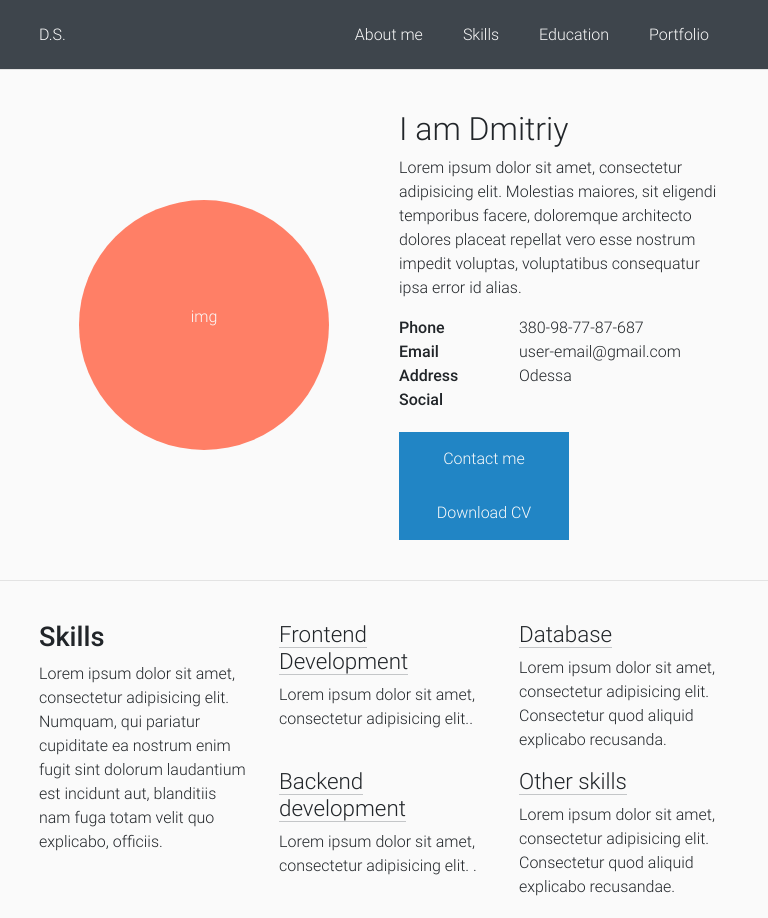
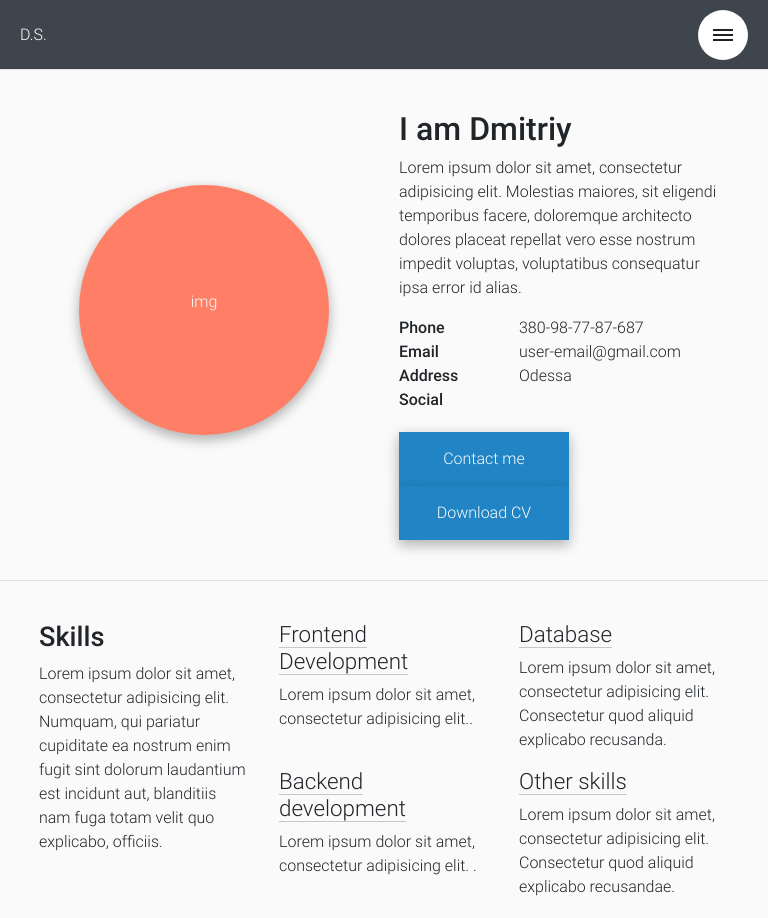
Before and after one commit to ProteinR/portfolio, a plain HTML site: page index.html in a window 768 px wide. Shown: the top 918 px of the page. Drawn offline with nearby package versions, Linux system fonts and the light colour scheme; some icons are missing.

Commit message:
Mob menu button

```diff
--- a/css/style.less
+++ b/css/style.less
@@ -57,10 +57,14 @@ h6 {
 
 .h1-responsive {
     font-size: 150%;
+    font-weight: 500;
+
 }
 
 .h2-responsive {
     font-size: 145%;
+    font-weight: 500;
+
 }
 
 .h3-responsive {
@@ -84,10 +88,14 @@ h6 {
 @media (min-width: 576px) {
     .h1-responsive {
         font-size: 170%;
+        font-weight: 500;
+
     }
 
     .h2-responsive {
         font-size: 140%;
+        font-weight: 500;
+
     }
 
     .h3-responsive {
@@ -206,6 +214,72 @@ header {
     background-color: #3E454C;
     border-bottom: 1px solid #e3e3e3;
 
+    .mobile-header {
+        //        color: red;
+        //        background-color: #abc0d4;
+        display: none;
+    }
+
+
+
+    @media (max-width: 768px) {
+        .container {
+            display: none;
+        }
+
+        .mobile-header {
+            display: block;
+            height: 100%;
+            padding: 0;
+
+            .wrapper {
+                padding: 10px 20px;
+                width: 100%;
+                align-items: center;
+                color: white;
+                justify-content: space-between;
+
+                .menu-btn {
+                    display: block;
+                    width: 50px;
+                    height: 50px;
+                    background-color: #fff;
+                    border-radius: 50%;
+                    position: relative;
+                }
+
+                .menu-btn span,
+                .menu-btn span::before,
+                .menu-btn span::after {
+                    position: absolute;
+                    top: 50%;
+                    margin-top: -1px;
+                    left: 50%;
+                    margin-left: -10px;
+                    width: 20px;
+                    height: 2px;
+                    background-color: #222;
+                }
+
+                .menu-btn span::before,
+                .menu-btn span::after {
+                    content: '';
+                    display: block;
+                    transition: 0.2s;
+                }
+
+                .menu-btn span::before {
+                    transform: translateY(-5px);
+                }
+
+                .menu-btn span::after {
+                    transform: translateY(5px);
+                }
+            }
+        }
+    }
+
+
     .container {
         height: 100%;
 
@@ -279,6 +353,7 @@ section {
 
             .photo-block {
                 order: 1;
+                margin-bottom: 30px;
             }
         }
     }
@@ -296,6 +371,8 @@ section {
         width: 250px;
         height: 250px;
         background-color: @red;
+        box-shadow: 0 5px 11px 0 rgba(0, 0, 0, .18), 0 4px 15px 0 rgba(0, 0, 0, .15);
+
 
         p {
             color: @white;
@@ -304,6 +381,7 @@ section {
 
     .contact-buttons {
         padding-top: 20px;
+
 
         .button {
             padding: 15px;
@@ -315,6 +393,8 @@ section {
             color: @white;
             user-select: none;
             cursor: pointer;
+            box-shadow: 0 5px 11px 0 rgba(0, 0, 0, .18), 0 4px 15px 0 rgba(0, 0, 0, .15);
+
 
             .contact-me {
 
--- a/index.html
+++ b/index.html
@@ -34,7 +34,19 @@
                             <li><a href="">Portfolio</a></li>
                         </ul>
                     </div>
+                </div>
+            </div>
+        </div>
 
+        <div class="container-fluid mobile-header">
+            <div class="wrapper d-flex">
+                <div class="brand">
+                    <span class="logo">D.S.</span>
+                </div>
+                <div class="burger-btn">
+                    <a href="#" class="menu-btn">
+                        <span></span>
+                    </a>
                 </div>
             </div>
         </div>
@@ -315,16 +327,16 @@
 
         <div class="icons d-flex justify-content-center">
             <!--            <div class="icons-wrapper">-->
-            <a class="contact-icon  d-flex justify-content-center align-items-center" href="https://vk.com/warnes">
+            <a class="contact-icon  d-flex justify-content-center align-items-center" href="https://github.com/ProteinR">
                 <img src="img/github-logo.png" alt="">
             </a>
 
-            <a class="contact-icon d-flex justify-content-center align-items-center" href="https://vk.com/warnes">
+            <a class="contact-icon d-flex justify-content-center align-items-center" href="https://www.linkedin.com/in/memruk-d/">
                 <img src="img/linkedin-logo.png" style="width: 30px;" alt="">
 
             </a>
 
-            <a class="contact-icon d-flex justify-content-center align-items-center" href="https://vk.com/warnes"> <img src="img/instagram.png" alt=""></a>
+            <a class="contact-icon d-flex justify-content-center align-items-center" href="https://www.instagram.com/dmitry.mk/"> <img src="img/instagram.png" alt=""></a>
             <!--            </div>-->
         </div>
         <div class="copyright  d-flex align-items-center justify-content-center">
```
Also changed, not shown: css/style.css.
